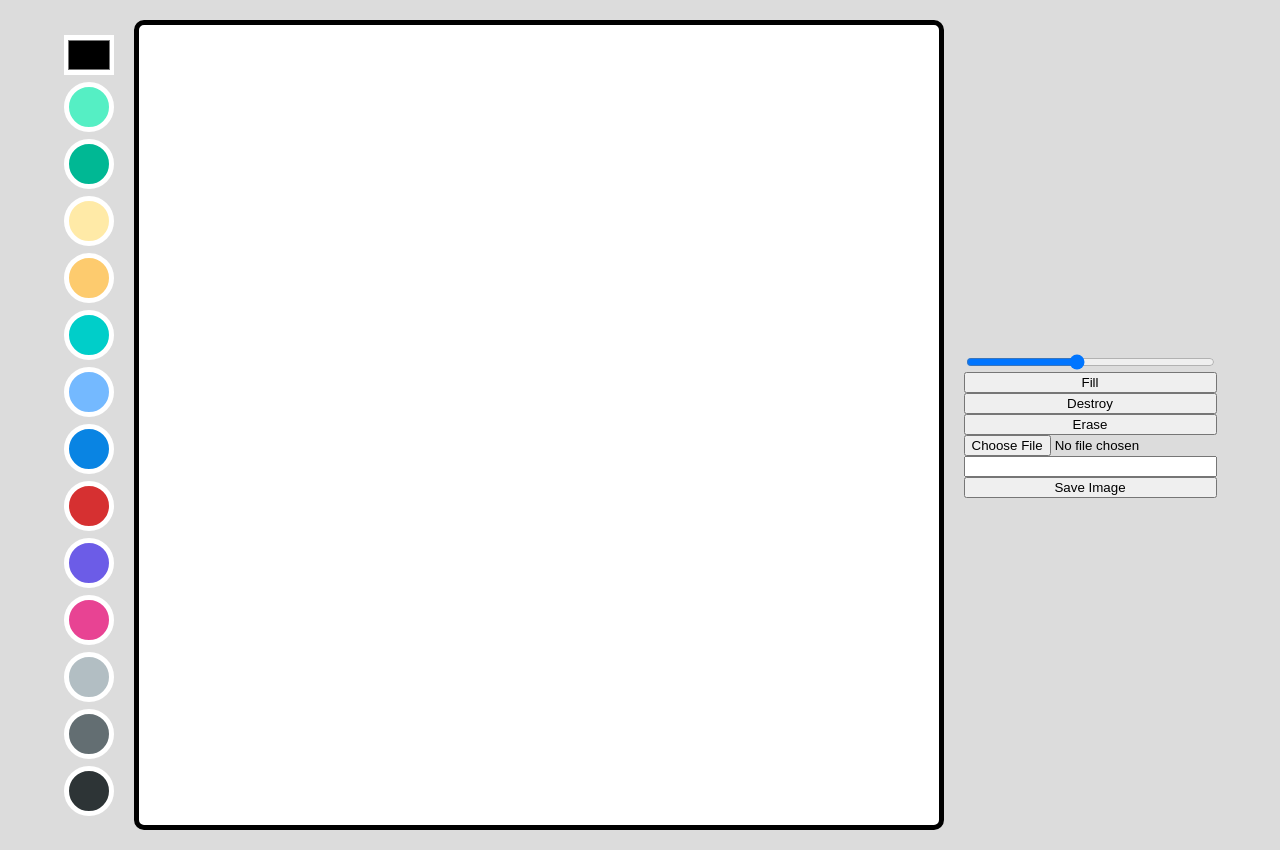
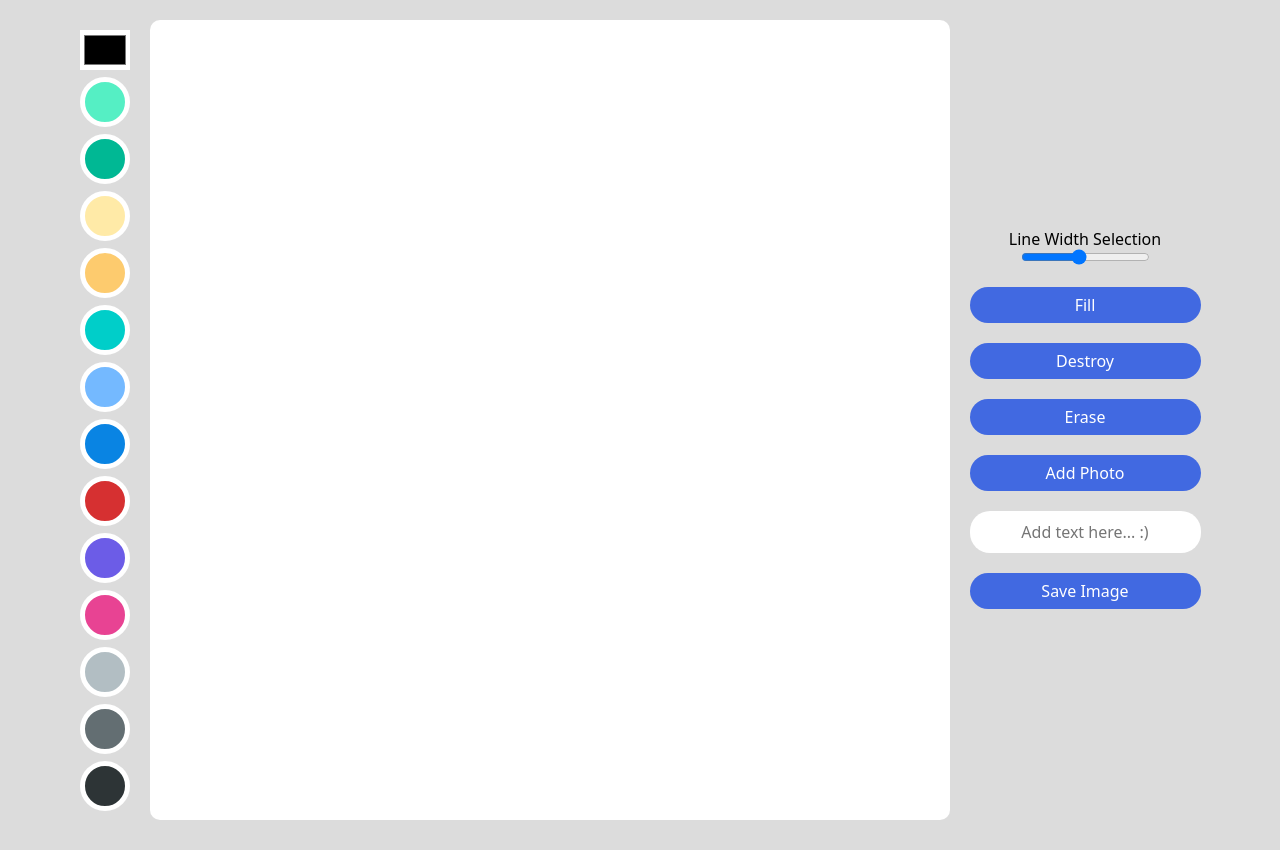
Before and after one commit to sungalex/meme-maker, a plain HTML site: page index.html in a window 1280 px wide. Drawn offline with Linux system fonts and the light colour scheme.

Commit message:
change CSS

```diff
--- a/index.html
+++ b/index.html
@@ -78,6 +78,8 @@
     </div>
     <canvas></canvas>
     <div class="btns">
+      <label for="line-width" class="line-width-label">
+        <div>Line Width Selection</div>
         <input
           id="line-width"
           type="range"
@@ -86,11 +88,15 @@
           value="5"
           step="0.1"
         />
+      </label>
       <button id="mode-btn">Fill</button>
       <button id="destroy-btn">Destroy</button>
       <button id="eraser-btn">Erase</button>
+      <label for="file" class="add-photo">
+        Add Photo
         <input type="file" accept="image/*" id="file" />
-      <input type="text" id="text" />
+      </label>
+      <input type="text" id="text" placeholder="Add text here... :)" />
       <button id="save">Save Image</button>
     </div>
     <script src="app.js"></script>
--- a/styles.css
+++ b/styles.css
@@ -14,7 +14,6 @@ body {
 canvas {
   width: 800px;
   height: 800px;
-  border: 5px solid black;
   background-color: white;
   border-radius: 10px;
 }
@@ -49,4 +48,39 @@ input#color {
 .btns {
   display: flex;
   flex-direction: column;
+  gap: 20px;
 }
+
+button,
+label.add-photo {
+  all: unset;
+  padding: 10px 0px;
+  text-align: center;
+  background-color: royalblue;
+  color: white;
+  font-weight: 500;
+  cursor: pointer;
+  border-radius: 20px;
+  transition: opacity linear 0.1s;
+}
+
+.line-width-label {
+  text-align: center;
+}
+
+button:hover {
+  opacity: 0.8;
+}
+
+input#file {
+  display: none;
+}
+
+input#text {
+  all: unset;
+  padding: 10px 0px;
+  text-align: center;
+  border-radius: 20px;
+  font-weight: 500;
+  background-color: white;
+}
```
Lines whose indentation alone changed are shown as unchanged.
